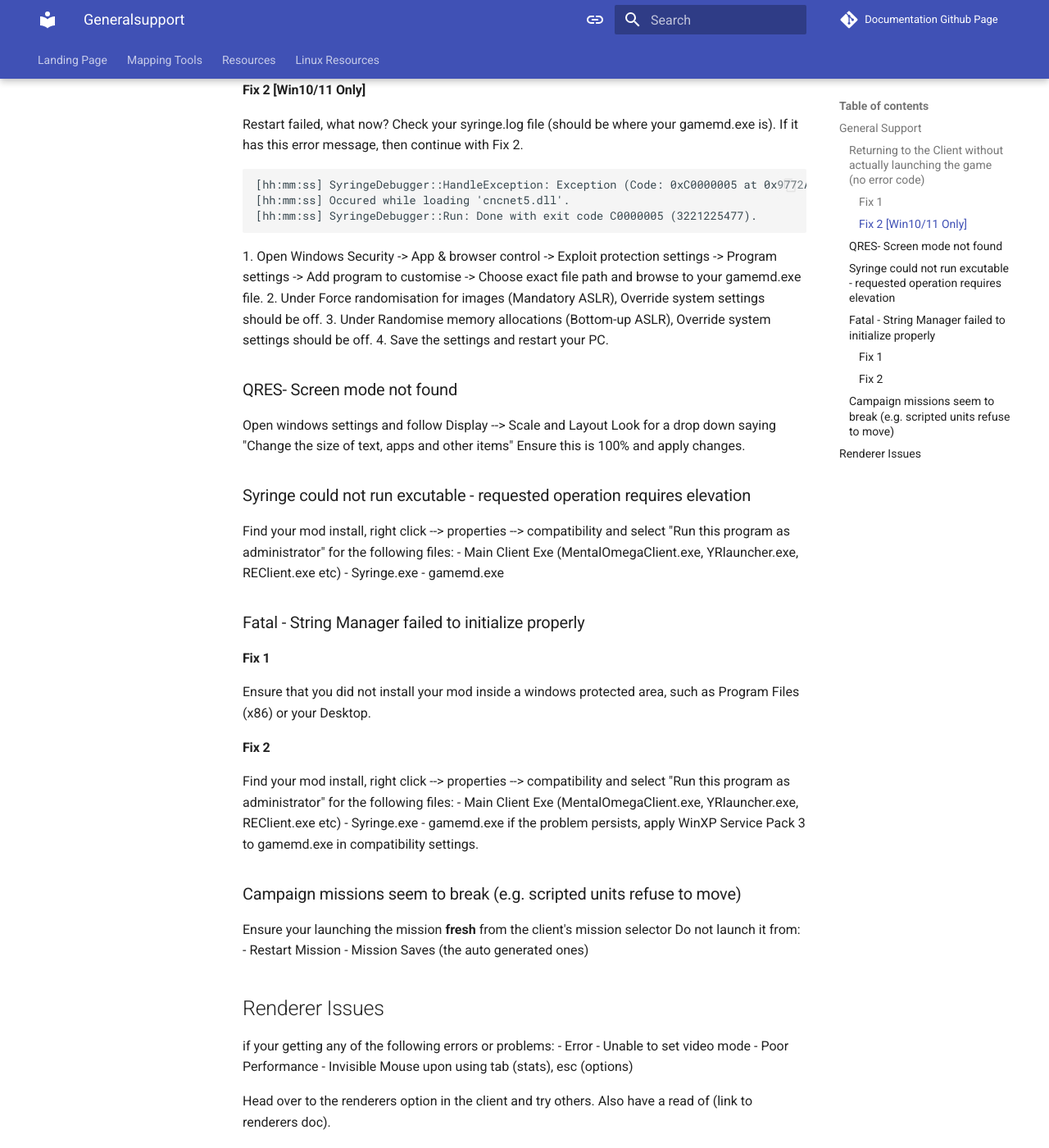
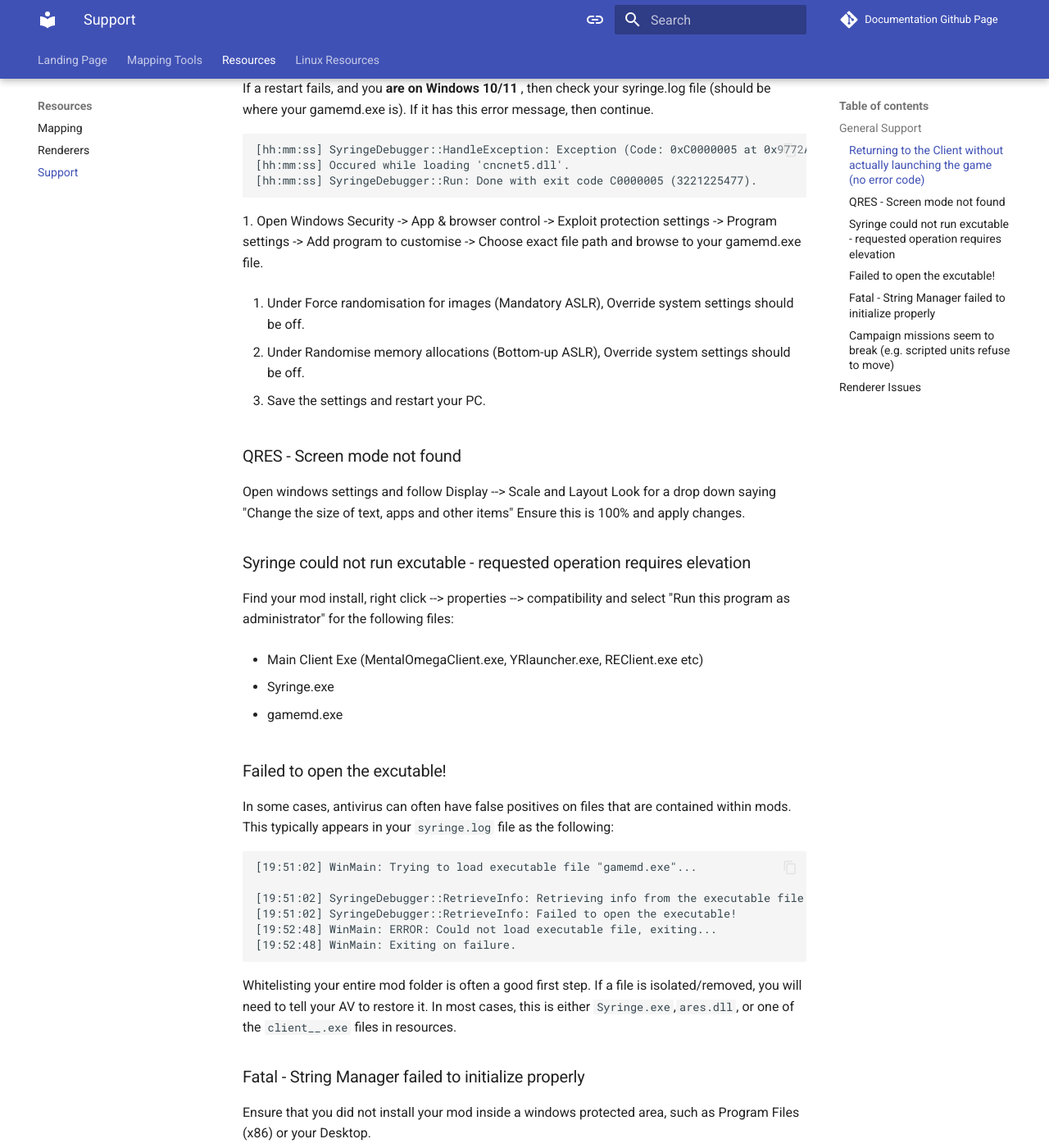
Before and after one commit to CatTanker/cnc_map_tool_guide, an MkDocs documentation site: the page built from docs/generalsupport.md, in a window 1280 px wide and 1400 px high, scrolled down 394 px. Shown: the whole window at 82% size. Built offline with MkDocs 1.6.1 and Material for MkDocs 9.7.7, drawn with Linux system fonts in a browser that asks for light colours; comment, search, counter and statistics services are not loaded; some of the changed text lies outside the part shown.

Commit message:
2nd draft

````diff
--- a/docs/generalsupport.md
+++ b/docs/generalsupport.md
@@ -1,29 +1,28 @@
 ## General Support
 
-Document aimed at creating a generalised page that support staff can link to from any cncnet mod (or vanilla if suitable).
+Document aimed at creating a generalised page that support staff can link to from any cncnet mod (or vanilla if suitable). Typically catered towards YR/YR Mods however.
 
 
 
 ### Returning to the Client without actually launching the game (no error code)
 
-#### Fix 1
+Firstly, restarting your PC seems to be the most common fix.
 
-Restart your Computer
-
-#### Fix 2 [Win10/11 Only]
-
-Restart failed, what now? Check your syringe.log file (should be where your gamemd.exe is). If it has this error message, then continue with Fix 2.
+If a restart fails, and you **are on Windows 10/11** , then check your syringe.log file (should be where your gamemd.exe is). If it has this error message, then continue.
 ```
 [hh:mm:ss] SyringeDebugger::HandleException: Exception (Code: 0xC0000005 at 0x9772A090)!
 [hh:mm:ss] Occured while loading 'cncnet5.dll'.
 [hh:mm:ss] SyringeDebugger::Run: Done with exit code C0000005 (3221225477).
 ```
 1. Open Windows Security -> App & browser control -> Exploit protection settings -> Program settings -> Add program to customise -> Choose exact file path and browse to your gamemd.exe file.
+
 2. Under Force randomisation for images (Mandatory ASLR), Override system settings should be off.
+
 3. Under Randomise memory allocations (Bottom-up ASLR), Override system settings should be off.
+
 4. Save the settings and restart your PC.
 
-### QRES- Screen mode not found
+### QRES - Screen mode not found
 
 Open windows settings and follow Display --> Scale and Layout
 Look for a drop down saying "Change the size of text, apps and other items"
@@ -32,36 +31,65 @@ Ensure this is 100% and apply changes.
 ### Syringe could not run excutable - requested operation requires elevation
 
 Find your mod install, right click --> properties --> compatibility and select "Run this program as administrator" for the following files:
+
 - Main Client Exe (MentalOmegaClient.exe, YRlauncher.exe, REClient.exe etc)
+
 - Syringe.exe
+
 - gamemd.exe
+
+
+### Failed to open the excutable!
+
+In some cases, antivirus can often have false positives on files that are contained within mods. This typically appears in your `syringe.log` file as the following:
+
+```
+[19:51:02] WinMain: Trying to load executable file "gamemd.exe"...
+
+[19:51:02] SyringeDebugger::RetrieveInfo: Retrieving info from the executable file...
+[19:51:02] SyringeDebugger::RetrieveInfo: Failed to open the executable!
+[19:52:48] WinMain: ERROR: Could not load executable file, exiting...
+[19:52:48] WinMain: Exiting on failure.
+
+```
+ Whitelisting your entire mod folder is often a good first step. If a file is isolated/removed, you will need to tell your AV to restore it. In most cases, this is either `Syringe.exe`,`ares.dll`, or one of the `client__.exe` files in resources.
 
 ### Fatal - String Manager failed to initialize properly
 
-#### Fix 1
-
 Ensure that you did not install your mod inside a windows protected area, such as Program Files (x86) or your Desktop.
 
-#### Fix 2
+If you have checked the above, find your mod install, right click --> properties --> compatibility and select "Run this program as administrator" for the following files:
 
-Find your mod install, right click --> properties --> compatibility and select "Run this program as administrator" for the following files:
 - Main Client Exe (MentalOmegaClient.exe, YRlauncher.exe, REClient.exe etc)
+
 - Syringe.exe
+
 - gamemd.exe
+
 if the problem persists, apply WinXP Service Pack 3 to gamemd.exe in compatibility settings.
 
 ### Campaign missions seem to break (e.g. scripted units refuse to move)
 
 Ensure your launching the mission **fresh** from the client's mission selector
 Do not launch it from:
+
 - Restart Mission
+
 - Mission Saves (the auto generated ones)
 
 ## Renderer Issues
 
 if your getting any of the following errors or problems:
+
 - Error - Unable to set video mode
+
 - Poor Performance
+
 - Invisible Mouse upon using tab (stats), esc (options)
 
 Head over to the renderers option in the client and try others. Also have a read of (link to renderers doc).
+
+
+External Links:
+
+(hmm)[https://forums.cncnet.org/topic/6866-frequently-asked-questions/]
--- a/mkdocs.yml
+++ b/mkdocs.yml
@@ -80,6 +80,7 @@ nav:
   - 'Resources':
     - 'Mapping': 'mapresources.md'
     - 'Renderers': 'rendererresources.md'
+    - 'Support' : 'generalsupport.md'
   - 'Linux Resources':
     - 'Introduction': 'linuxintro.md'
     - 'Bottles': 'bottles.md'
````
